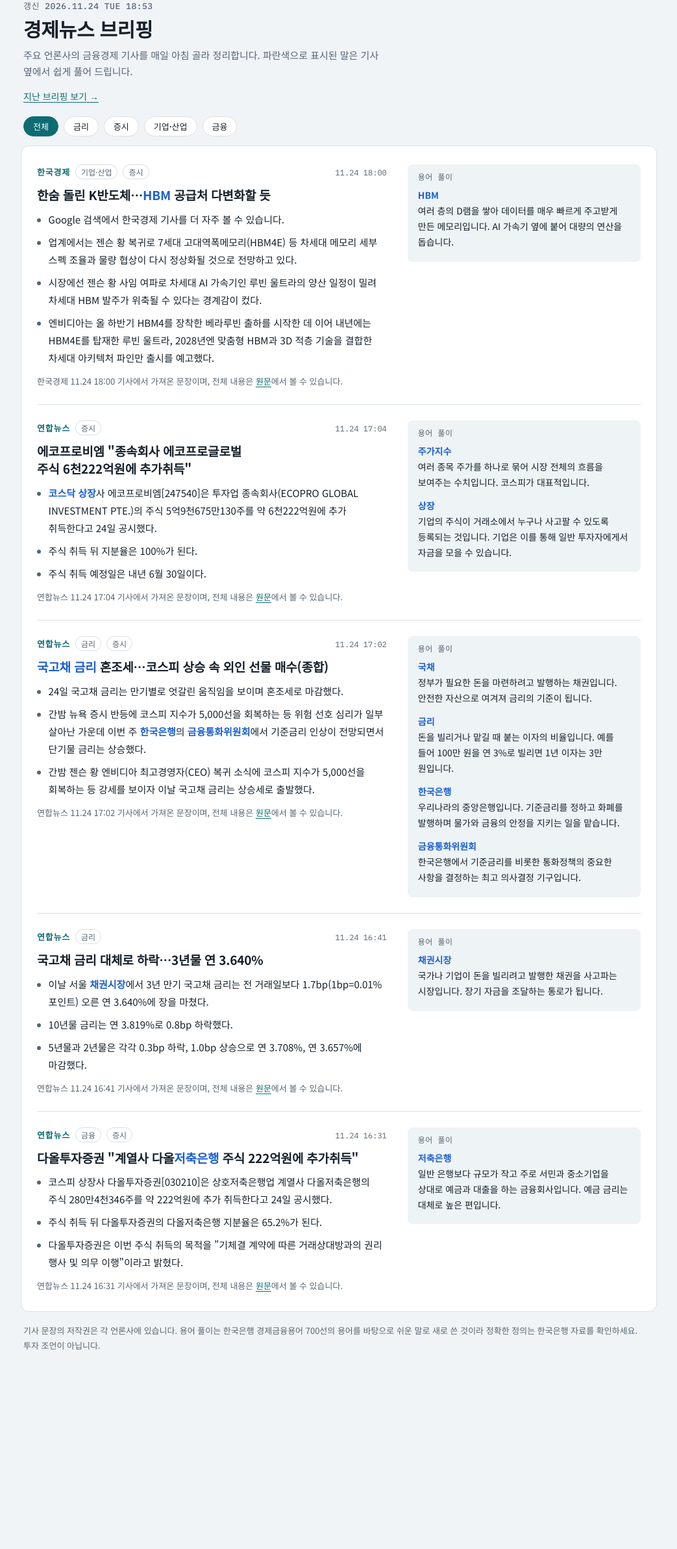
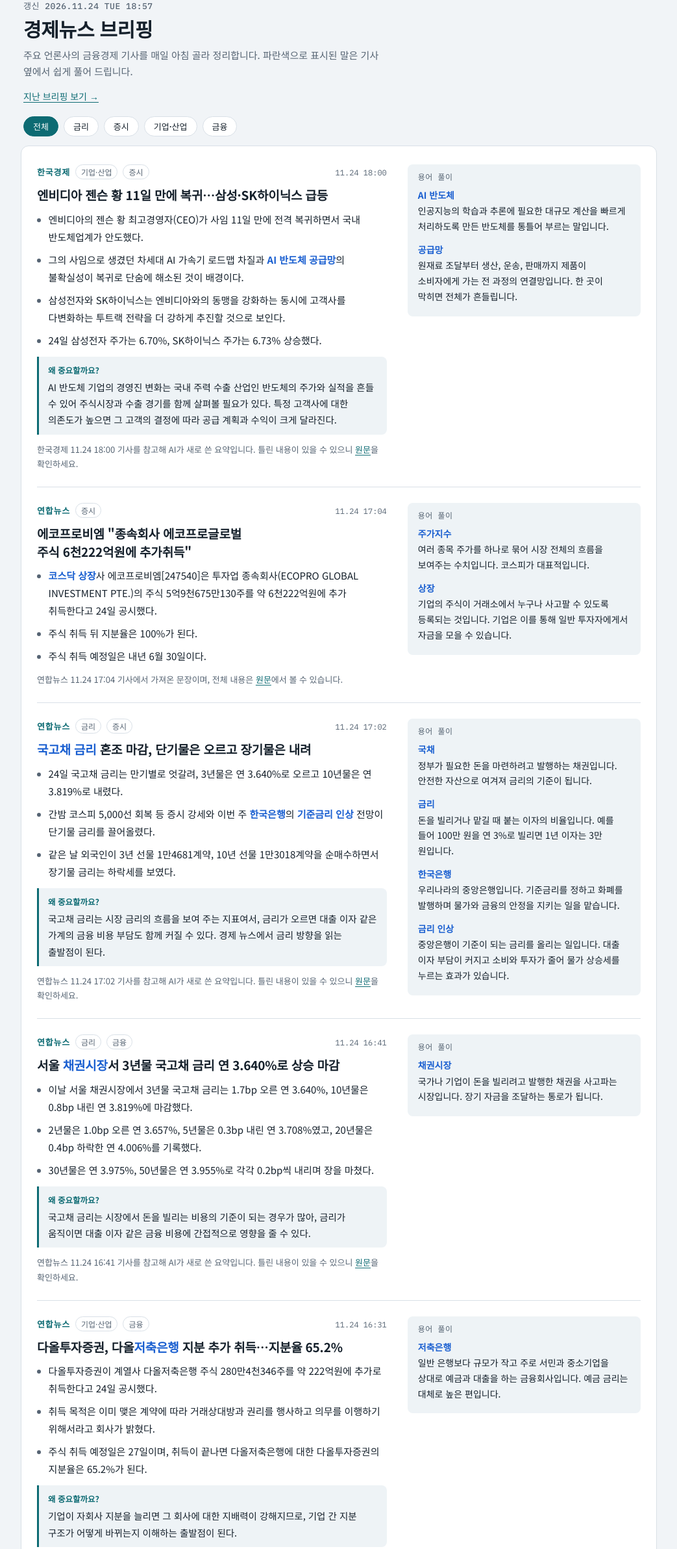
Before and after one commit to jinh9314/econ-news, a plain HTML site: page index.html in a window 1280 px wide. Shown: the part 25-2409 px from the top of the page at 65% size, without its empty margins (118-1161 px from the left). Before the commit the page ends 2147 px from the top, so only its background shows below. Drawn offline with Linux system fonts and the light colour scheme.

Commit message:
Update news

```diff
--- a/index.html
+++ b/index.html
@@ -113,7 +113,7 @@ a:focus-visible, button:focus-visible { outline: 2px solid var(--accent); outlin
 <body>
 <div class="wrap">
   <header class="head">
-    <p class="date">갱신 2026.11.24 TUE 18:53</p>
+    <p class="date">갱신 2026.11.24 TUE 18:57</p>
     <h1>경제뉴스 브리핑</h1>
     <p class="lede">주요 언론사의 금융경제 기사를 매일 아침 골라 정리합니다. 파란색으로 표시된 말은 기사 옆에서 쉽게 풀어 드립니다.</p>
     <nav class="nav"><a href="archive/index.html">지난 브리핑 보기 →</a></nav>
@@ -123,20 +123,23 @@ a:focus-visible, button:focus-visible { outline: 2px solid var(--accent); outlin
     <article class="story" data-tags="기업·산업|증시">
       <div class="main">
         <div class="meta"><span class="tag">한국경제</span><span class="chip-tag">기업·산업</span><span class="chip-tag">증시</span><span class="when">11.24 18:00</span></div>
-        <h2><a href="https://www.hankyung.com/article/2026112476951" target="_blank" rel="noopener">한숨 돌린 K반도체…<span class="t">HBM</span> 공급처 다변화할 듯</a></h2>
+        <h2>엔비디아 젠슨 황 11일 만에 복귀…삼성·SK하이닉스 급등</h2>
         <ul class="pts">
-          <li>Google 검색에서 한국경제 기사를 더 자주 볼 수 있습니다.</li>
-          <li>업계에서는 젠슨 황 복귀로 7세대 고대역폭메모리(HBM4E) 등 차세대 메모리 세부 스펙 조율과 물량 협상이 다시 정상화될 것으로 전망하고 있다.</li>
-          <li>시장에선 젠슨 황 사임 여파로 차세대 AI 가속기인 루빈 울트라의 양산 일정이 밀려 차세대 HBM 발주가 위축될 수 있다는 경계감이 컸다.</li>
-          <li>엔비디아는 올 하반기 HBM4를 장착한 베라루빈 출하를 시작한 데 이어 내년에는 HBM4E를 탑재한 루빈 울트라, 2028년엔 맞춤형 HBM과 3D 적층 기술을 결합한 차세대 아키텍처 파인만 출시를 예고했다.</li>
+          <li>엔비디아의 젠슨 황 최고경영자(CEO)가 사임 11일 만에 전격 복귀하면서 국내 반도체업계가 안도했다.</li>
+          <li>그의 사임으로 생겼던 차세대 AI 가속기 로드맵 차질과 <span class="t">AI 반도체</span> <span class="t">공급망</span>의 불확실성이 복귀로 단숨에 해소된 것이 배경이다.</li>
+          <li>삼성전자와 SK하이닉스는 엔비디아와의 동맹을 강화하는 동시에 고객사를 다변화하는 투트랙 전략을 더 강하게 추진할 것으로 보인다.</li>
+          <li>24일 삼성전자 주가는 6.70%, SK하이닉스 주가는 6.73% 상승했다.</li>
         </ul>
-        <p class="src">한국경제 11.24 18:00 기사에서 가져온 문장이며, 전체 내용은 <a href="https://www.hankyung.com/article/2026112476951" target="_blank" rel="noopener">원문</a>에서 볼 수 있습니다.</p>
+        <div class="why"><p class="why-h">왜 중요할까요?</p><p>AI 반도체 기업의 경영진 변화는 국내 주력 수출 산업인 반도체의 주가와 실적을 흔들 수 있어 주식시장과 수출 경기를 함께 살펴볼 필요가 있다. 특정 고객사에 대한 의존도가 높으면 그 고객의 결정에 따라 공급 계획과 수익이 크게 달라진다.</p></div>
+        <p class="src">한국경제 11.24 18:00 기사를 참고해 AI가 새로 쓴 요약입니다. 틀린 내용이 있을 수 있으니 <a href="https://www.hankyung.com/article/2026112476951" target="_blank" rel="noopener">원문</a>을 확인하세요.</p>
       </div>
       <aside class="terms" aria-label="용어 풀이">
         <p class="terms-h">용어 풀이</p>
         <dl>
-          <dt>HBM</dt>
-          <dd>여러 층의 D램을 쌓아 데이터를 매우 빠르게 주고받게 만든 메모리입니다. AI 가속기 옆에 붙어 대량의 연산을 돕습니다.</dd>
+          <dt>AI 반도체</dt>
+          <dd>인공지능의 학습과 추론에 필요한 대규모 계산을 빠르게 처리하도록 만든 반도체를 통틀어 부르는 말입니다.</dd>
+          <dt>공급망</dt>
+          <dd>원재료 조달부터 생산, 운송, 판매까지 제품이 소비자에게 가는 전 과정의 연결망입니다. 한 곳이 막히면 전체가 흔들립니다.</dd>
         </dl>
       </aside>
     </article>
@@ -164,13 +167,14 @@ a:focus-visible, button:focus-visible { outline: 2px solid var(--accent); outlin
     <article class="story" data-tags="금리|증시">
       <div class="main">
         <div class="meta"><span class="tag">연합뉴스</span><span class="chip-tag">금리</span><span class="chip-tag">증시</span><span class="when">11.24 17:02</span></div>
-        <h2><a href="https://www.yna.co.kr/view/AKR20261124153751008" target="_blank" rel="noopener"><span class="t">국고채</span> <span class="t">금리</span> 혼조세…코스피 상승 속 외인 선물 매수(종합)</a></h2>
+        <h2><span class="t">국고채</span> <span class="t">금리</span> 혼조 마감, 단기물은 오르고 장기물은 내려</h2>
         <ul class="pts">
-          <li>24일 국고채 금리는 만기별로 엇갈린 움직임을 보이며 혼조세로 마감했다.</li>
-          <li>간밤 뉴욕 증시 반등에 코스피 지수가 5,000선을 회복하는 등 위험 선호 심리가 일부 살아난 가운데 이번 주 <span class="t">한국은행</span>의 <span class="t">금융통화위원회</span>에서 기준금리 인상이 전망되면서 단기물 금리는 상승했다.</li>
-          <li>간밤 젠슨 황 엔비디아 최고경영자(CEO) 복귀 소식에 코스피 지수가 5,000선을 회복하는 등 강세를 보이자 이날 국고채 금리는 상승세로 출발했다.</li>
+          <li>24일 국고채 금리는 만기별로 엇갈려, 3년물은 연 3.640%로 오르고 10년물은 연 3.819%로 내렸다.</li>
+          <li>간밤 코스피 5,000선 회복 등 증시 강세와 이번 주 <span class="t">한국은행</span>의 <span class="t">기준금리 인상</span> 전망이 단기물 금리를 끌어올렸다.</li>
+          <li>같은 날 외국인이 3년 선물 1만4681계약, 10년 선물 1만3018계약을 순매수하면서 장기물 금리는 하락세를 보였다.</li>
         </ul>
-        <p class="src">연합뉴스 11.24 17:02 기사에서 가져온 문장이며, 전체 내용은 <a href="https://www.yna.co.kr/view/AKR20261124153751008" target="_blank" rel="noopener">원문</a>에서 볼 수 있습니다.</p>
+        <div class="why"><p class="why-h">왜 중요할까요?</p><p>국고채 금리는 시장 금리의 흐름을 보여 주는 지표여서, 금리가 오르면 대출 이자 같은 가계의 금융 비용 부담도 함께 커질 수 있다. 경제 뉴스에서 금리 방향을 읽는 출발점이 된다.</p></div>
+        <p class="src">연합뉴스 11.24 17:02 기사를 참고해 AI가 새로 쓴 요약입니다. 틀린 내용이 있을 수 있으니 <a href="https://www.yna.co.kr/view/AKR20261124153751008" target="_blank" rel="noopener">원문</a>을 확인하세요.</p>
       </div>
       <aside class="terms" aria-label="용어 풀이">
         <p class="terms-h">용어 풀이</p>
@@ -181,21 +185,22 @@ a:focus-visible, button:focus-visible { outline: 2px solid var(--accent); outlin
           <dd>돈을 빌리거나 맡길 때 붙는 이자의 비율입니다. 예를 들어 100만 원을 연 3%로 빌리면 1년 이자는 3만 원입니다.</dd>
           <dt>한국은행</dt>
           <dd>우리나라의 중앙은행입니다. 기준금리를 정하고 화폐를 발행하며 물가와 금융의 안정을 지키는 일을 맡습니다.</dd>
-          <dt>금융통화위원회</dt>
-          <dd>한국은행에서 기준금리를 비롯한 통화정책의 중요한 사항을 결정하는 최고 의사결정 기구입니다.</dd>
+          <dt>금리 인상</dt>
+          <dd>중앙은행이 기준이 되는 금리를 올리는 일입니다. 대출 이자 부담이 커지고 소비와 투자가 줄어 물가 상승세를 누르는 효과가 있습니다.</dd>
         </dl>
       </aside>
     </article>
-    <article class="story" data-tags="금리">
+    <article class="story" data-tags="금리|금융">
       <div class="main">
-        <div class="meta"><span class="tag">연합뉴스</span><span class="chip-tag">금리</span><span class="when">11.24 16:41</span></div>
-        <h2><a href="https://www.yna.co.kr/view/AKR20261124153700008" target="_blank" rel="noopener">국고채 금리 대체로 하락…3년물 연 3.640%</a></h2>
+        <div class="meta"><span class="tag">연합뉴스</span><span class="chip-tag">금리</span><span class="chip-tag">금융</span><span class="when">11.24 16:41</span></div>
+        <h2>서울 <span class="t">채권시장</span>서 3년물 국고채 금리 연 3.640%로 상승 마감</h2>
         <ul class="pts">
-          <li>이날 서울 <span class="t">채권시장</span>에서 3년 만기 국고채 금리는 전 거래일보다 1.7bp(1bp=0.01%포인트) 오른 연 3.640%에 장을 마쳤다.</li>
-          <li>10년물 금리는 연 3.819%로 0.8bp 하락했다.</li>
-          <li>5년물과 2년물은 각각 0.3bp 하락, 1.0bp 상승으로 연 3.708%, 연 3.657%에 마감했다.</li>
+          <li>이날 서울 채권시장에서 3년물 국고채 금리는 1.7bp 오른 연 3.640%, 10년물은 0.8bp 내린 연 3.819%에 마감했다.</li>
+          <li>2년물은 1.0bp 오른 연 3.657%, 5년물은 0.3bp 내린 연 3.708%였고, 20년물은 0.4bp 하락한 연 4.006%를 기록했다.</li>
+          <li>30년물은 연 3.975%, 50년물은 연 3.955%로 각각 0.2bp씩 내리며 장을 마쳤다.</li>
         </ul>
-        <p class="src">연합뉴스 11.24 16:41 기사에서 가져온 문장이며, 전체 내용은 <a href="https://www.yna.co.kr/view/AKR20261124153700008" target="_blank" rel="noopener">원문</a>에서 볼 수 있습니다.</p>
+        <div class="why"><p class="why-h">왜 중요할까요?</p><p>국고채 금리는 시장에서 돈을 빌리는 비용의 기준이 되는 경우가 많아, 금리가 움직이면 대출 이자 같은 금융 비용에 간접적으로 영향을 줄 수 있다.</p></div>
+        <p class="src">연합뉴스 11.24 16:41 기사를 참고해 AI가 새로 쓴 요약입니다. 틀린 내용이 있을 수 있으니 <a href="https://www.yna.co.kr/view/AKR20261124153700008" target="_blank" rel="noopener">원문</a>을 확인하세요.</p>
       </div>
       <aside class="terms" aria-label="용어 풀이">
         <p class="terms-h">용어 풀이</p>
@@ -205,16 +210,17 @@ a:focus-visible, button:focus-visible { outline: 2px solid var(--accent); outlin
         </dl>
       </aside>
     </article>
-    <article class="story" data-tags="금융|증시">
+    <article class="story" data-tags="기업·산업|금융">
       <div class="main">
-        <div class="meta"><span class="tag">연합뉴스</span><span class="chip-tag">금융</span><span class="chip-tag">증시</span><span class="when">11.24 16:31</span></div>
-        <h2><a href="https://www.yna.co.kr/view/AKR20261124151500008" target="_blank" rel="noopener">다올투자증권 &quot;계열사 다올<span class="t">저축은행</span> 주식 222억원에 추가취득&quot;</a></h2>
+        <div class="meta"><span class="tag">연합뉴스</span><span class="chip-tag">기업·산업</span><span class="chip-tag">금융</span><span class="when">11.24 16:31</span></div>
+        <h2>다올투자증권, 다올<span class="t">저축은행</span> 지분 추가 취득…지분율 65.2%</h2>
         <ul class="pts">
-          <li>코스피 상장사 다올투자증권[030210]은 상호저축은행업 계열사 다올저축은행의 주식 280만4천346주를 약 222억원에 추가 취득한다고 24일 공시했다.</li>
-          <li>주식 취득 뒤 다올투자증권의 다올저축은행 지분율은 65.2%가 된다.</li>
-          <li>다올투자증권은 이번 주식 취득의 목적을 &quot;기체결 계약에 따른 거래상대방과의 권리 행사 및 의무 이행&quot;이라고 밝혔다.</li>
+          <li>다올투자증권이 계열사 다올저축은행 주식 280만4천346주를 약 222억원에 추가로 취득한다고 24일 공시했다.</li>
+          <li>취득 목적은 이미 맺은 계약에 따라 거래상대방과 권리를 행사하고 의무를 이행하기 위해서라고 회사가 밝혔다.</li>
+          <li>주식 취득 예정일은 27일이며, 취득이 끝나면 다올저축은행에 대한 다올투자증권의 지분율은 65.2%가 된다.</li>
         </ul>
-        <p class="src">연합뉴스 11.24 16:31 기사에서 가져온 문장이며, 전체 내용은 <a href="https://www.yna.co.kr/view/AKR20261124151500008" target="_blank" rel="noopener">원문</a>에서 볼 수 있습니다.</p>
+        <div class="why"><p class="why-h">왜 중요할까요?</p><p>기업이 자회사 지분을 늘리면 그 회사에 대한 지배력이 강해지므로, 기업 간 지분 구조가 어떻게 바뀌는지 이해하는 출발점이 된다.</p></div>
+        <p class="src">연합뉴스 11.24 16:31 기사를 참고해 AI가 새로 쓴 요약입니다. 틀린 내용이 있을 수 있으니 <a href="https://www.yna.co.kr/view/AKR20261124151500008" target="_blank" rel="noopener">원문</a>을 확인하세요.</p>
       </div>
       <aside class="terms" aria-label="용어 풀이">
         <p class="terms-h">용어 풀이</p>
@@ -225,7 +231,7 @@ a:focus-visible, button:focus-visible { outline: 2px solid var(--accent); outlin
       </aside>
     </article>
   </main>
-  <p class="foot">기사 문장의 저작권은 각 언론사에 있습니다. 용어 풀이는 한국은행 경제금융용어 700선의 용어를 바탕으로 쉬운 말로 새로 쓴 것이라 정확한 정의는 한국은행 자료를 확인하세요. 투자 조언이 아닙니다.</p>
+  <p class="foot">'AI가 새로 쓴 요약'이라고 표시된 기사의 헤드라인과 요약, 해설은 AI가 언론사 기사를 참고해 사실만 새로 쓴 것이라 틀린 내용이 있을 수 있습니다. 중요한 내용은 원문으로 확인하세요. 기사 문장의 저작권은 각 언론사에 있습니다. 용어 풀이는 한국은행 경제금융용어 700선의 용어를 바탕으로 쉬운 말로 새로 쓴 것이라 정확한 정의는 한국은행 자료를 확인하세요. 투자 조언이 아닙니다.</p>
 </div>
 <script>
 (function () {
```
Also changed, not shown: archive/2026-11-24.html (+44 -17 lines), archive/2026-11-24.json (+50 -28 lines), archive/index.html (+4 -4 lines).
